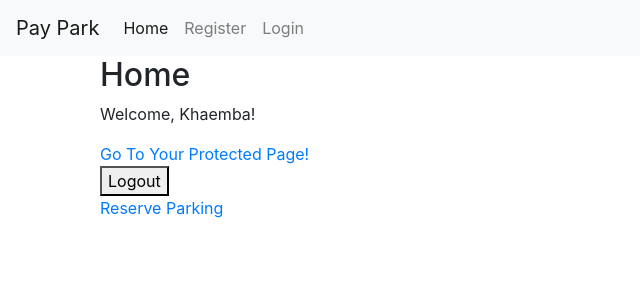
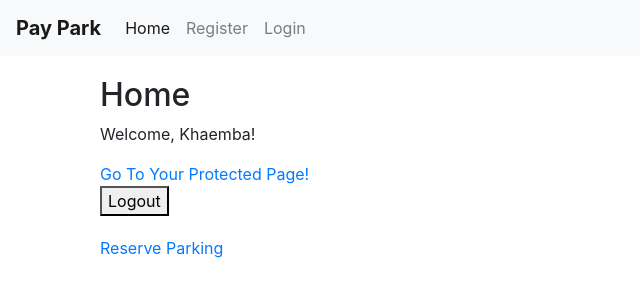
Before and after one commit to Muliro1/Pay_Park, a Django app: page /home/ in a window 1280 px wide. Shown: the top 300 px of the page, without its empty margins (0-640 px from the left). Run offline with Django 5.2, Linux system fonts and the light colour scheme; a user stored in the database is signed in; some libraries are stand-ins or nearby versions.

Commit message:
rename repo

```diff
--- a/parking/users/templates/base.html
+++ b/parking/users/templates/base.html
@@ -6,9 +6,20 @@
     <meta charset="UTF-8">
     <meta name="viewport" content="width=device-width, initial-scale=1.0">
     <link rel="stylesheet" href="https://maxcdn.bootstrapcdn.com/bootstrap/4.0.0/css/bootstrap.min.css">
+    <style>
+        body {
+            padding-top: 56px;
+        }
+        .navbar-brand {
+            font-weight: bold;
+        }
+        .container {
+            margin-top: 20px;
+        }
+    </style>
 </head>
 <body>
-    <nav class="navbar navbar-expand-lg navbar-light bg-light">
+    <nav class="navbar navbar-expand-lg navbar-light bg-light fixed-top">
         <a class="navbar-brand" href="#">Pay Park</a>
         <button class="navbar-toggler" type="button" data-toggle="collapse" data-target="#navbarSupportedContent" aria-controls="navbarSupportedContent" aria-expanded="false" aria-label="Toggle navigation">
             <span class="navbar-toggler-icon"></span>
@@ -28,9 +39,11 @@
         </div>
     </nav>
     <div class="container">
-        {% block content %}{% endblock %}
+        {% block content %}
+        {% endblock %}
     </div>
     <script src="https://code.jquery.com/jquery-3.2.1.slim.min.js"></script>
+    <script src="https://cdnjs.cloudflare.com/ajax/libs/popper.js/1.12.9/umd/popper.min.js"></script>
     <script src="https://maxcdn.bootstrapcdn.com/bootstrap/4.0.0/js/bootstrap.min.js"></script>
 </body>
 </html>
```
Also changed, not shown: README.md, parking/db.sqlite3.
